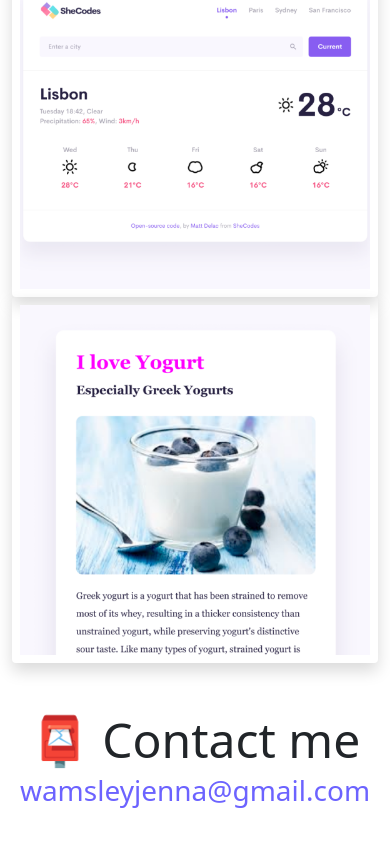
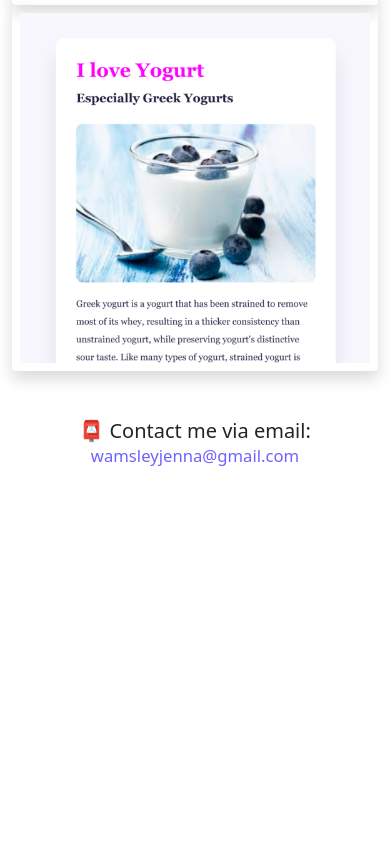
Before and after one commit to jwam-create/responsive-course-hw-project, a plain HTML site: page about.html in a window 390 px wide. Shown: the part 1045-1892 px from the top of the page. After the commit the page ends 1612 px from the top, so only its background shows below. Drawn offline with nearby package versions, Linux system fonts and the light colour scheme.

Commit message:
Made the About page more responsive by adjust the font size at a smaller screen width.

```diff
--- a/about.html
+++ b/about.html
@@ -16,7 +16,7 @@
 			crossorigin="anonymous"
 		></script>
 		<link rel="stylesheet" href="style.css" />
-		<title>About Jenna Wamsley</title>
+		<title>About me - Jenna Wamsley</title>
 	</head>
 	<body>
 		<nav class="navbar navbar-expand-lg navbar-light bg-light fixed-top">
@@ -72,10 +72,12 @@
 		</div>
 
 		<div id="contact-me">
-			<h2 class="mt-5">📮 Contact me</h2>
-			<a href="mailto:wamsleyjenna@gmail.com" class="email-link">
-				wamsleyjenna@gmail.com
-			</a>
+			<h2 class="mt-5">
+				📮 Contact me via email:
+				<a href="mailto:wamsleyjenna@gmail.com" class="email-link">
+					wamsleyjenna@gmail.com
+				</a>
+			</h2>
 		</div>
 	</body>
 </html>
--- a/style.css
+++ b/style.css
@@ -69,8 +69,7 @@ p {
 }
 
 .email-link {
-	display: flex;
-	justify-content: center;
+	display: inline;
 	color: var(--primary-color);
 	font-size: 28px;
 	text-decoration: none;
@@ -79,3 +78,19 @@ p {
 .email-link:hover {
 	text-decoration: underline;
 }
+
+@media (max-width: 576px) {
+	h1 {
+		font-size: 52px;
+	}
+	h2 {
+		font-size: 20px;
+	}
+	h3,
+	p {
+		font-size: smaller;
+	}
+	.email-link {
+		font-size: smaller;
+	}
+}
```
